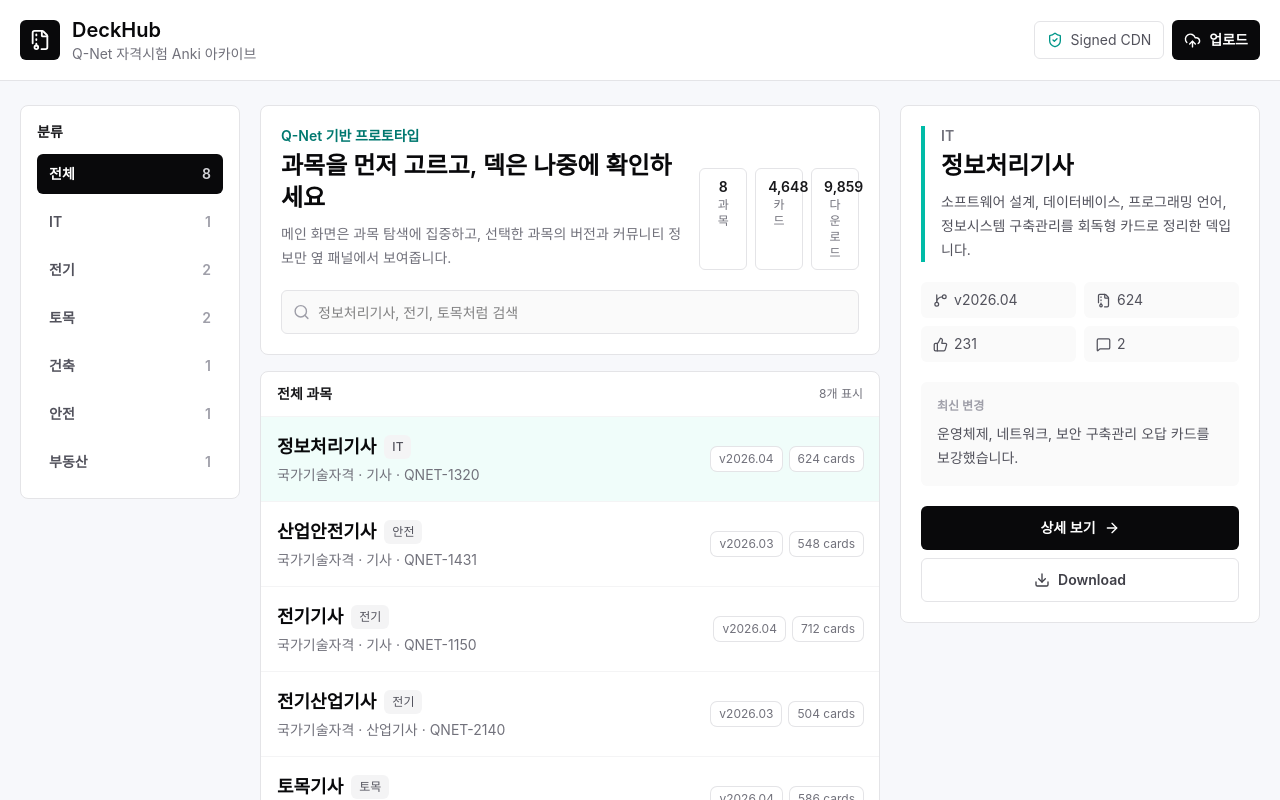
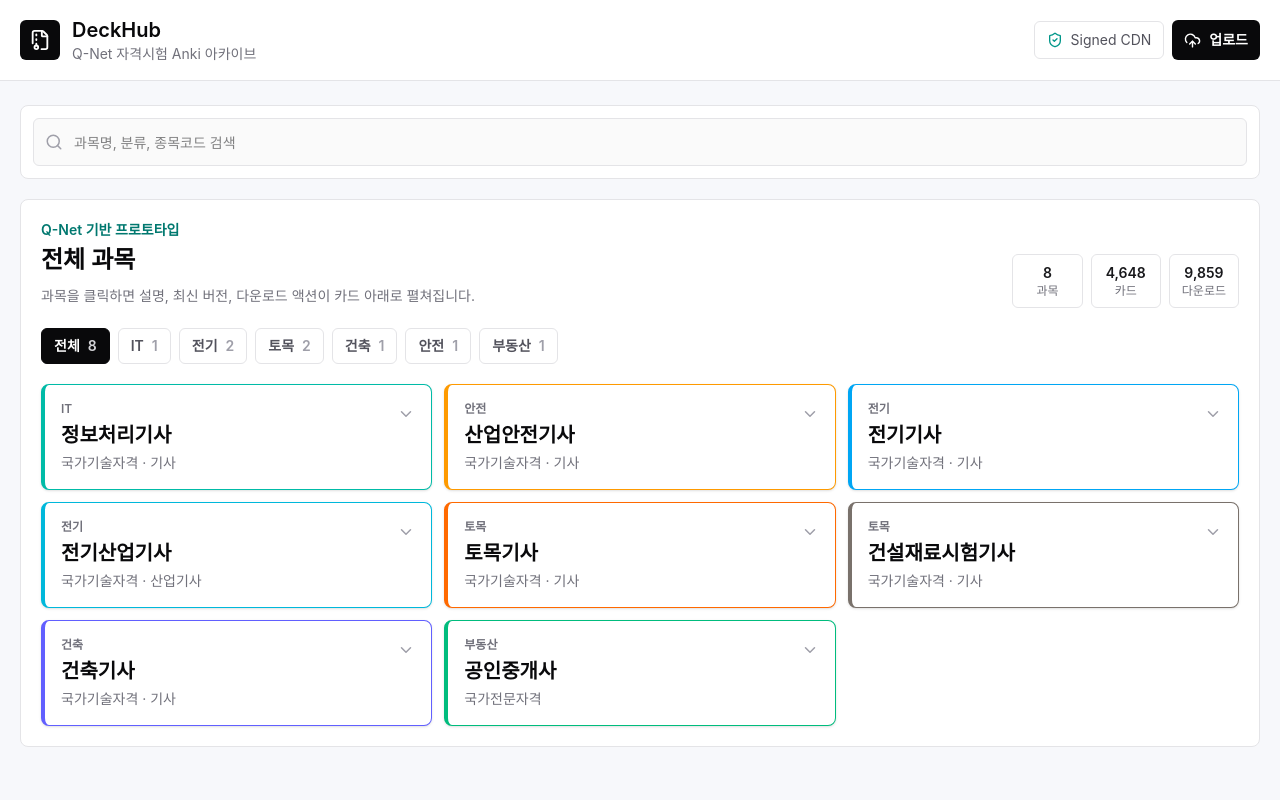
Before and after one commit to Enceladus-X/deckhub, a Next.js app in the folder frontend/: page / in a window 1280 px wide. Shown: the top 800 px of the page. Built offline with nearby package versions, Linux system fonts and the light colour scheme.

Commit message:
Refocus catalog on expandable subject cards

```diff
--- a/frontend/src/components/deck-catalog.tsx
+++ b/frontend/src/components/deck-catalog.tsx
@@ -3,7 +3,7 @@
 import Link from "next/link";
 import { useMemo, useState } from "react";
 import {
-  ArrowRight,
+  ChevronDown,
   Download,
   FileArchive,
   GitBranch,
@@ -21,7 +21,7 @@ type DeckCatalogProps = {
 export function DeckCatalog({ categories, decks }: DeckCatalogProps) {
   const [query, setQuery] = useState("");
   const [activeCategory, setActiveCategory] = useState("전체");
-  const [selectedSlug, setSelectedSlug] = useState(decks[0]?.slug ?? "");
+  const [expandedSlug, setExpandedSlug] = useState<string | null>(null);
 
   const normalizedQuery = query.trim().toLowerCase();
   const filteredDecks = useMemo(
@@ -44,69 +44,44 @@ export function DeckCatalog({ categories, decks }: DeckCatalogProps) {
     [activeCategory, decks, normalizedQuery],
   );
 
-  const selectedDeck =
-    filteredDecks.find((deck) => deck.slug === selectedSlug) ??
-    filteredDecks[0] ??
-    decks[0];
-
   const totalCards = decks.reduce((sum, deck) => sum + deck.cards, 0);
   const totalDownloads = decks.reduce((sum, deck) => sum + deck.downloads, 0);
 
-  function selectCategory(category: string) {
-    setActiveCategory(category);
-    setSelectedSlug("");
-  }
-
   return (
     <section className="mx-auto max-w-7xl px-5 py-6">
-      <div className="grid gap-5 lg:grid-cols-[220px_1fr_360px]">
-        <aside className="h-fit rounded-lg border border-zinc-200 bg-white p-4">
-          <p className="text-sm font-semibold text-zinc-900">분류</p>
-          <div className="mt-3 grid grid-cols-2 gap-2 lg:grid-cols-1">
-            {categories.map((category) => {
-              const count =
-                category === "전체"
-                  ? decks.length
-                  : decks.filter((deck) => deck.category === category).length;
-              const isActive = activeCategory === category;
+      <div className="mb-5 rounded-lg border border-zinc-200 bg-white p-3">
+        <div className="relative">
+          <Search
+            size={18}
+            className="absolute left-3 top-1/2 -translate-y-1/2 text-zinc-400"
+            aria-hidden="true"
+          />
+          <input
+            className="h-12 w-full rounded-md border border-zinc-200 bg-zinc-50 pl-10 pr-3 text-sm outline-none transition focus:border-teal-600 focus:bg-white"
+            onChange={(event) => {
+              setQuery(event.target.value);
+              setExpandedSlug(null);
+            }}
+            placeholder="과목명, 분류, 종목코드 검색"
+            value={query}
+          />
+        </div>
+      </div>
 
-              return (
-                <button
-                  className={`flex h-10 items-center justify-between rounded-md px-3 text-sm font-semibold transition ${
-                    isActive
-                      ? "bg-zinc-950 text-white"
-                      : "text-zinc-600 hover:bg-zinc-100 hover:text-zinc-950"
-                  }`}
-                  key={category}
-                  onClick={() => selectCategory(category)}
-                  type="button"
-                >
-                  <span>{category}</span>
-                  <span
-                    className={isActive ? "text-zinc-300" : "text-zinc-400"}
-                  >
-                    {count}
-                  </span>
-                </button>
-              );
-            })}
-          </div>
-        </aside>
-
-        <div className="space-y-4">
-          <section className="rounded-lg border border-zinc-200 bg-white p-5">
-            <div className="flex flex-col gap-4 md:flex-row md:items-end md:justify-between">
+      <div className="rounded-lg border border-zinc-200 bg-white p-5">
+        <div className="flex flex-col gap-4 lg:flex-row lg:items-end lg:justify-between">
           <div>
             <p className="text-sm font-semibold text-teal-700">
               Q-Net 기반 프로토타입
             </p>
             <h1 className="mt-1 text-2xl font-semibold leading-8 text-zinc-950">
-                  과목을 먼저 고르고, 덱은 나중에 확인하세요
+              전체 과목
             </h1>
             <p className="mt-2 max-w-2xl text-sm leading-6 text-zinc-500">
-                  메인 화면은 과목 탐색에 집중하고, 선택한 과목의 버전과 커뮤니티 정보만 옆 패널에서 보여줍니다.
+              과목을 클릭하면 설명, 최신 버전, 다운로드 액션이 카드 아래로 펼쳐집니다.
             </p>
           </div>
+
           <div className="grid grid-cols-3 gap-2 text-center text-sm">
             <div className="rounded-md border border-zinc-200 px-3 py-2">
               <p className="font-semibold text-zinc-900">{decks.length}</p>
@@ -127,75 +102,131 @@ export function DeckCatalog({ categories, decks }: DeckCatalogProps) {
           </div>
         </div>
 
-            <div className="relative mt-5">
-              <Search
-                size={17}
-                className="absolute left-3 top-1/2 -translate-y-1/2 text-zinc-400"
-                aria-hidden="true"
-              />
-              <input
-                className="h-11 w-full rounded-md border border-zinc-200 bg-zinc-50 pl-9 pr-3 text-sm outline-none transition focus:border-teal-600 focus:bg-white"
-                onChange={(event) => {
-                  setQuery(event.target.value);
-                  setSelectedSlug("");
-                }}
-                placeholder="정보처리기사, 전기, 토목처럼 검색"
-                value={query}
-              />
-            </div>
-          </section>
-
-          <section className="rounded-lg border border-zinc-200 bg-white">
-            <div className="flex items-center justify-between border-b border-zinc-100 px-4 py-3">
-              <p className="text-sm font-semibold text-zinc-900">
-                {activeCategory} 과목
-              </p>
-              <p className="text-xs text-zinc-500">
-                {filteredDecks.length}개 표시
-              </p>
-            </div>
-
-            <div className="divide-y divide-zinc-100">
-              {filteredDecks.map((deck) => {
-                const isSelected = selectedDeck?.slug === deck.slug;
+        <div className="mt-5 flex flex-wrap gap-2">
+          {categories.map((category) => {
+            const count =
+              category === "전체"
+                ? decks.length
+                : decks.filter((deck) => deck.category === category).length;
+            const isActive = activeCategory === category;
 
             return (
               <button
-                    className={`grid w-full gap-3 px-4 py-4 text-left transition md:grid-cols-[1fr_auto] md:items-center ${
-                      isSelected ? "bg-teal-50" : "hover:bg-zinc-50"
+                className={`inline-flex h-9 items-center gap-2 rounded-md border px-3 text-sm font-semibold transition ${
+                  isActive
+                    ? "border-zinc-950 bg-zinc-950 text-white"
+                    : "border-zinc-200 text-zinc-600 hover:border-teal-500 hover:text-teal-700"
                 }`}
-                    key={deck.slug}
-                    onClick={() => setSelectedSlug(deck.slug)}
+                key={category}
+                onClick={() => {
+                  setActiveCategory(category);
+                  setExpandedSlug(null);
+                }}
                 type="button"
               >
-                    <span>
-                      <span className="flex flex-wrap items-center gap-2">
-                        <span className="text-lg font-semibold leading-7 text-zinc-950">
-                          {deck.title}
-                        </span>
-                        <span className="rounded-md bg-zinc-100 px-2 py-1 text-xs font-medium text-zinc-600">
-                          {deck.category}
-                        </span>
-                      </span>
-                      <span className="mt-1 block text-sm text-zinc-500">
-                        {deck.examTrack} · {deck.code}
-                      </span>
-                    </span>
-                    <span className="flex flex-wrap gap-2 text-xs text-zinc-500 md:justify-end">
-                      <span className="rounded-md bg-white px-2 py-1 ring-1 ring-zinc-200">
-                        v{deck.version}
-                      </span>
-                      <span className="rounded-md bg-white px-2 py-1 ring-1 ring-zinc-200">
-                        {deck.cards.toLocaleString()} cards
-                      </span>
+                <span>{category}</span>
+                <span className={isActive ? "text-zinc-300" : "text-zinc-400"}>
+                  {count}
                 </span>
               </button>
             );
           })}
         </div>
 
+        <div className="mt-5 grid grid-cols-1 gap-3 md:grid-cols-2 xl:grid-cols-3">
+          {filteredDecks.map((deck) => {
+            const isExpanded = expandedSlug === deck.slug;
+
+            return (
+              <article
+                className={`rounded-lg border border-l-4 ${deck.accent} bg-white shadow-sm transition ${
+                  isExpanded ? "ring-2 ring-teal-100" : "hover:shadow-md"
+                }`}
+                key={deck.slug}
+              >
+                <button
+                  aria-expanded={isExpanded}
+                  className="flex w-full items-start justify-between gap-4 p-4 text-left"
+                  onClick={() =>
+                    setExpandedSlug((current) =>
+                      current === deck.slug ? null : deck.slug,
+                    )
+                  }
+                  type="button"
+                >
+                  <span className="min-w-0">
+                    <span className="block text-xs font-semibold text-zinc-500">
+                      {deck.category}
+                    </span>
+                    <span className="mt-1 block text-xl font-semibold leading-7 text-zinc-950">
+                      {deck.title}
+                    </span>
+                    <span className="mt-1 block text-sm text-zinc-500">
+                      {deck.examTrack}
+                    </span>
+                  </span>
+                  <ChevronDown
+                    size={18}
+                    className={`mt-1 shrink-0 text-zinc-400 transition ${
+                      isExpanded ? "rotate-180" : ""
+                    }`}
+                    aria-hidden="true"
+                  />
+                </button>
+
+                {isExpanded ? (
+                  <div className="border-t border-zinc-100 px-4 pb-4">
+                    <p className="pt-4 text-sm leading-6 text-zinc-600">
+                      {deck.description}
+                    </p>
+
+                    <div className="mt-4 grid grid-cols-2 gap-2 text-sm text-zinc-600">
+                      <span className="flex items-center gap-1.5 rounded-md bg-zinc-50 px-3 py-2">
+                        <GitBranch size={15} aria-hidden="true" />
+                        v{deck.version}
+                      </span>
+                      <span className="flex items-center gap-1.5 rounded-md bg-zinc-50 px-3 py-2">
+                        <FileArchive size={15} aria-hidden="true" />
+                        {deck.cards.toLocaleString()} cards
+                      </span>
+                      <span className="flex items-center gap-1.5 rounded-md bg-zinc-50 px-3 py-2">
+                        <ThumbsUp size={15} aria-hidden="true" />
+                        {deck.recommendations.toLocaleString()}
+                      </span>
+                      <span className="flex items-center gap-1.5 rounded-md bg-zinc-50 px-3 py-2">
+                        <MessageSquare size={15} aria-hidden="true" />
+                        {deck.comments.length}
+                      </span>
+                    </div>
+
+                    <p className="mt-4 rounded-md bg-zinc-50 p-3 text-sm leading-6 text-zinc-600">
+                      {deck.versions[0]?.changelog}
+                    </p>
+
+                    <div className="mt-4 flex flex-wrap gap-2">
+                      <Link
+                        className="inline-flex h-10 items-center justify-center rounded-md border border-zinc-200 px-3 text-sm font-semibold text-zinc-700 transition hover:border-teal-500"
+                        href={`/decks/${deck.slug}/`}
+                      >
+                        상세보기
+                      </Link>
+                      <button
+                        className="inline-flex h-10 items-center justify-center gap-2 rounded-md bg-zinc-950 px-3 text-sm font-semibold text-white transition hover:bg-teal-700"
+                        type="button"
+                      >
+                        <Download size={16} aria-hidden="true" />
+                        Download
+                      </button>
+                    </div>
+                  </div>
+                ) : null}
+              </article>
+            );
+          })}
+        </div>
+
         {filteredDecks.length === 0 ? (
-              <div className="px-4 py-12 text-center">
+          <div className="mt-5 rounded-lg border border-dashed border-zinc-300 bg-zinc-50 p-8 text-center">
             <p className="text-base font-semibold text-zinc-800">
               검색 결과가 없습니다
             </p>
@@ -210,69 +241,6 @@ export function DeckCatalog({ categories, decks }: DeckCatalogProps) {
             </Link>
           </div>
         ) : null}
-          </section>
-        </div>
-
-        {selectedDeck ? (
-          <aside className="h-fit rounded-lg border border-zinc-200 bg-white p-5 lg:sticky lg:top-5">
-            <div className={`border-l-4 pl-4 ${selectedDeck.accent}`}>
-              <p className="text-sm font-semibold text-zinc-500">
-                {selectedDeck.category}
-              </p>
-              <h2 className="mt-1 text-2xl font-semibold leading-8 text-zinc-950">
-                {selectedDeck.title}
-              </h2>
-              <p className="mt-2 text-sm leading-6 text-zinc-600">
-                {selectedDeck.description}
-              </p>
-            </div>
-
-            <div className="mt-5 grid grid-cols-2 gap-2 text-sm text-zinc-600">
-              <span className="flex items-center gap-1.5 rounded-md bg-zinc-50 px-3 py-2">
-                <GitBranch size={15} aria-hidden="true" />
-                v{selectedDeck.version}
-              </span>
-              <span className="flex items-center gap-1.5 rounded-md bg-zinc-50 px-3 py-2">
-                <FileArchive size={15} aria-hidden="true" />
-                {selectedDeck.cards.toLocaleString()}
-              </span>
-              <span className="flex items-center gap-1.5 rounded-md bg-zinc-50 px-3 py-2">
-                <ThumbsUp size={15} aria-hidden="true" />
-                {selectedDeck.recommendations.toLocaleString()}
-              </span>
-              <span className="flex items-center gap-1.5 rounded-md bg-zinc-50 px-3 py-2">
-                <MessageSquare size={15} aria-hidden="true" />
-                {selectedDeck.comments.length}
-              </span>
-            </div>
-
-            <div className="mt-5 rounded-md bg-zinc-50 p-4">
-              <p className="text-xs font-semibold uppercase text-zinc-400">
-                최신 변경
-              </p>
-              <p className="mt-2 text-sm leading-6 text-zinc-600">
-                {selectedDeck.versions[0]?.changelog}
-              </p>
-            </div>
-
-            <div className="mt-5 grid gap-2">
-              <Link
-                className="inline-flex h-11 items-center justify-center gap-2 rounded-md bg-zinc-950 px-4 text-sm font-semibold text-white transition hover:bg-teal-700"
-                href={`/decks/${selectedDeck.slug}/`}
-              >
-                상세 보기
-                <ArrowRight size={16} aria-hidden="true" />
-              </Link>
-              <button
-                className="inline-flex h-11 items-center justify-center gap-2 rounded-md border border-zinc-200 px-4 text-sm font-semibold text-zinc-700 transition hover:border-teal-500"
-                type="button"
-              >
-                <Download size={16} aria-hidden="true" />
-                Download
-              </button>
-            </div>
-          </aside>
-        ) : null}
       </div>
     </section>
   );
```
Lines whose indentation alone changed are shown as unchanged.
